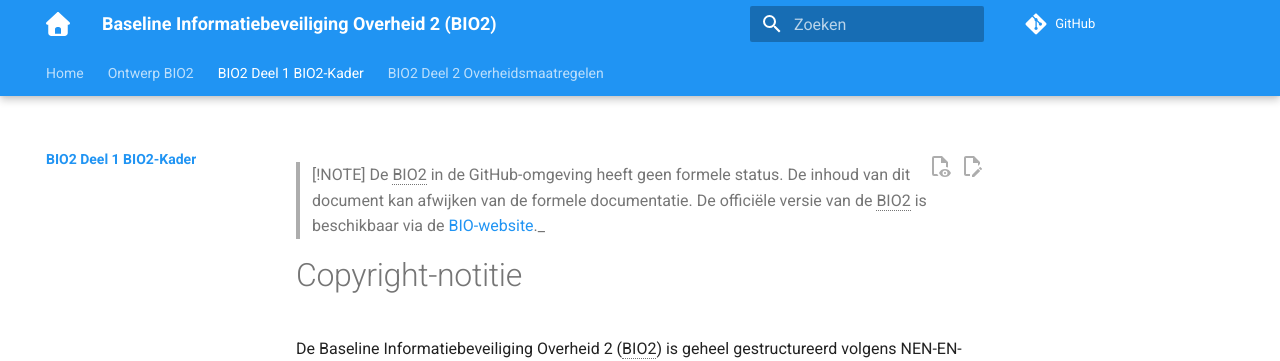
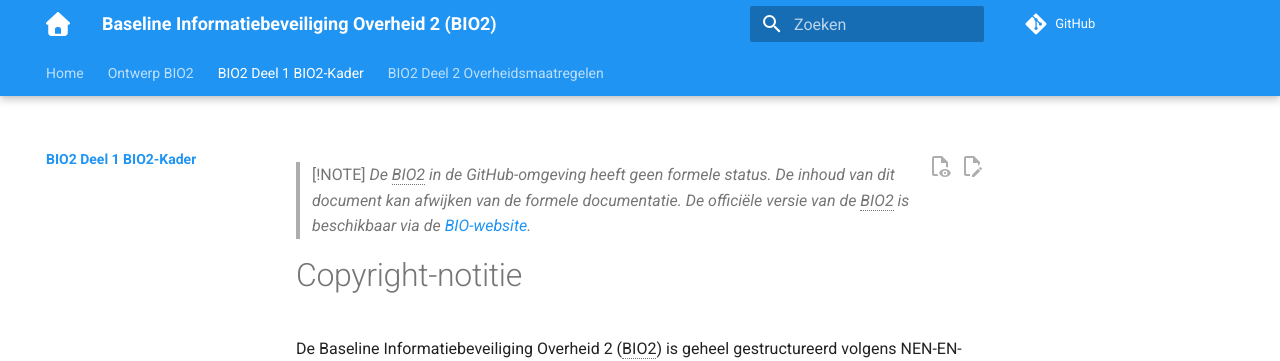
Before and after one commit to MinBZK/Baseline-Informatiebeveiliging-Overheid, an MkDocs documentation site: the page built from docs/inleiding/index.md, in a window 1280 px wide and 900 px high. Shown: the top 361 px of the window. Built offline with MkDocs 1.6.1 and Material for MkDocs 9.7.7, drawn with Linux system fonts in a browser that asks for light colours; comment, search, counter and statistics services are not loaded.

```diff
--- a/docs/inleiding/index.md
+++ b/docs/inleiding/index.md
@@ -1,5 +1,5 @@
 > [!NOTE]
-> De BIO2 in de GitHub-omgeving heeft geen formele status. De inhoud van dit document kan afwijken van de formele documentatie. De officiële versie van de BIO2 is beschikbaar via de [BIO-website](https://www.bio-overheid.nl/category/producten/bio)._
+> _De BIO2 in de GitHub-omgeving heeft geen formele status. De inhoud van dit document kan afwijken van de formele documentatie. De officiële versie van de BIO2 is beschikbaar via de [BIO-website](https://www.bio-overheid.nl/category/producten/bio)._
 
 # Copyright-notitie
 De Baseline Informatiebeveiliging Overheid 2 (BIO2) is geheel gestructureerd volgens NEN-EN-ISO/IEC 27001, bijlage A en NEN-EN-ISO/IEC 27002. Forum Standaardisatie heeft deze normen opgenomen in de ‘pas-toe-of-leg-uit’-lijst met verplichte standaarden
```
